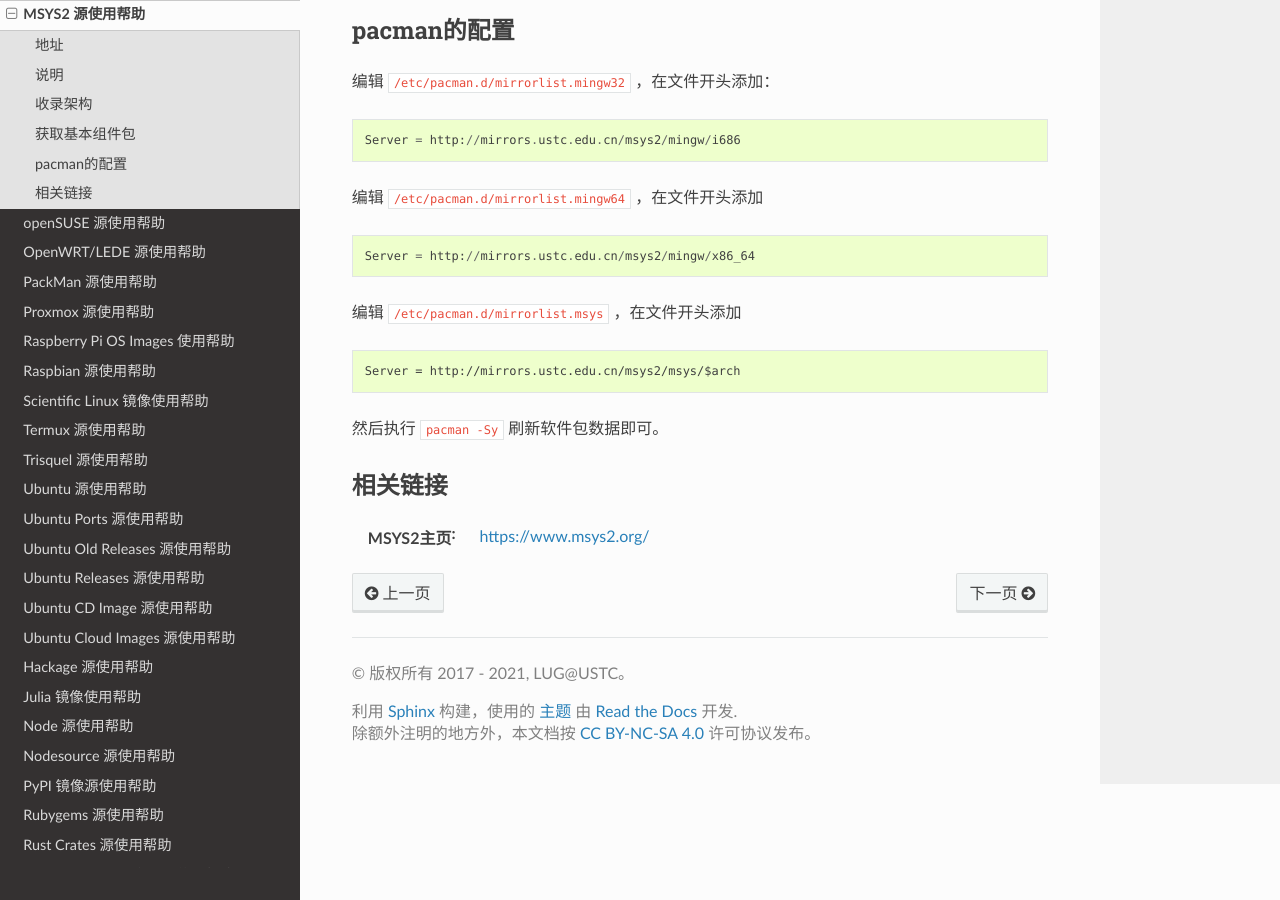
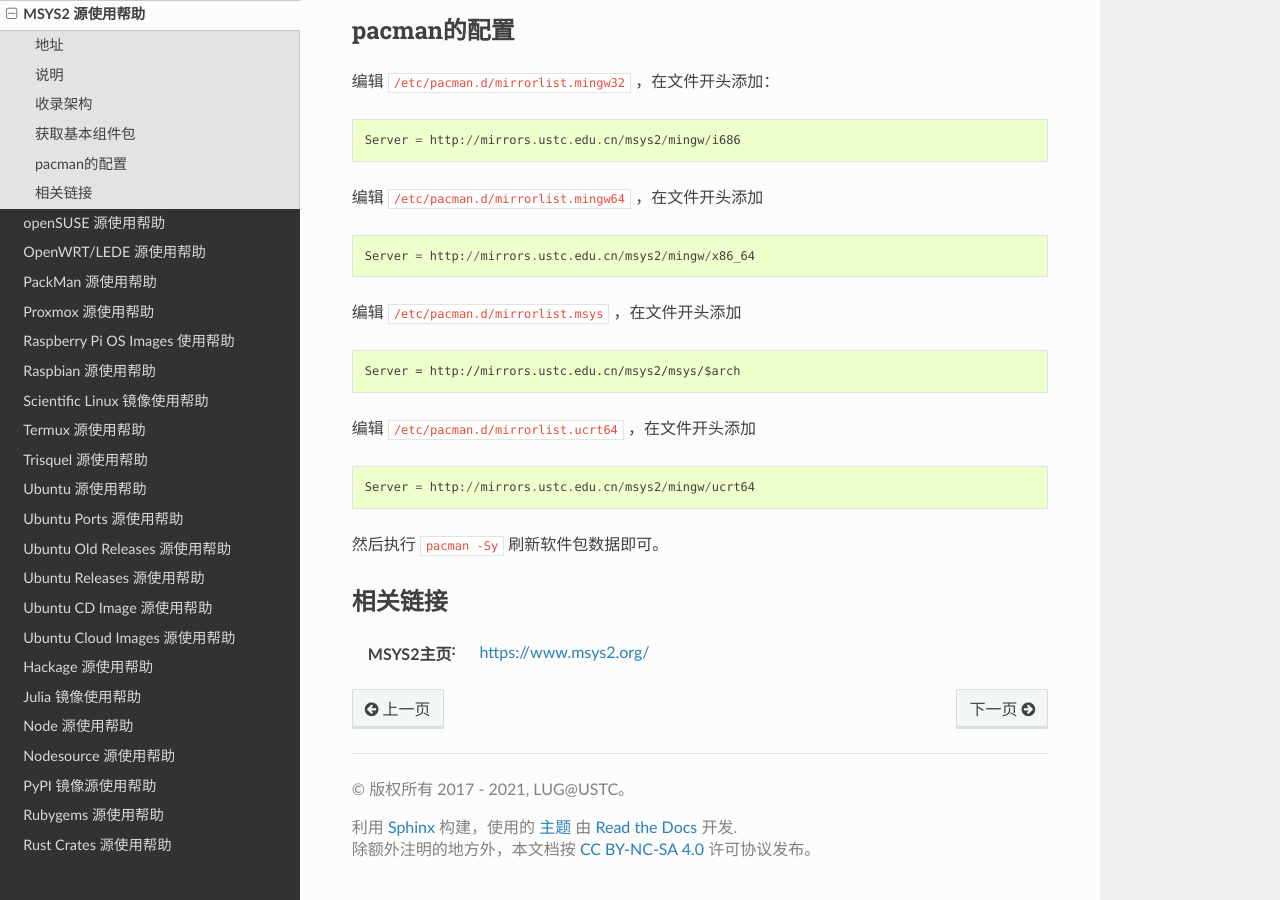
Before and after one commit to ustclug/mirrorhelp, a Sphinx documentation site: the page built from source/msys2.rst, in a window 1280 px wide and 900 px high, scrolled down 635 px. Built offline with Sphinx 7.4.7 and the Read the Docs theme 2.0.0, drawn with Linux system fonts in a browser that asks for light colours; pages that are not in the unit, such as notebooks, are missing from menus.

Commit message:
msys2: add content about mirrorlist.ucrt64 (#176)

```diff
--- a/source/msys2.rst
+++ b/source/msys2.rst
@@ -45,6 +45,12 @@
 
     Server = http://mirrors.ustc.edu.cn/msys2/msys/$arch
 
+编辑 :file:`/etc/pacman.d/mirrorlist.ucrt64` ，在文件开头添加
+
+::
+
+    Server = http://mirrors.ustc.edu.cn/msys2/mingw/ucrt64
+
 然后执行 ``pacman -Sy`` 刷新软件包数据即可。
 
 相关链接
```
